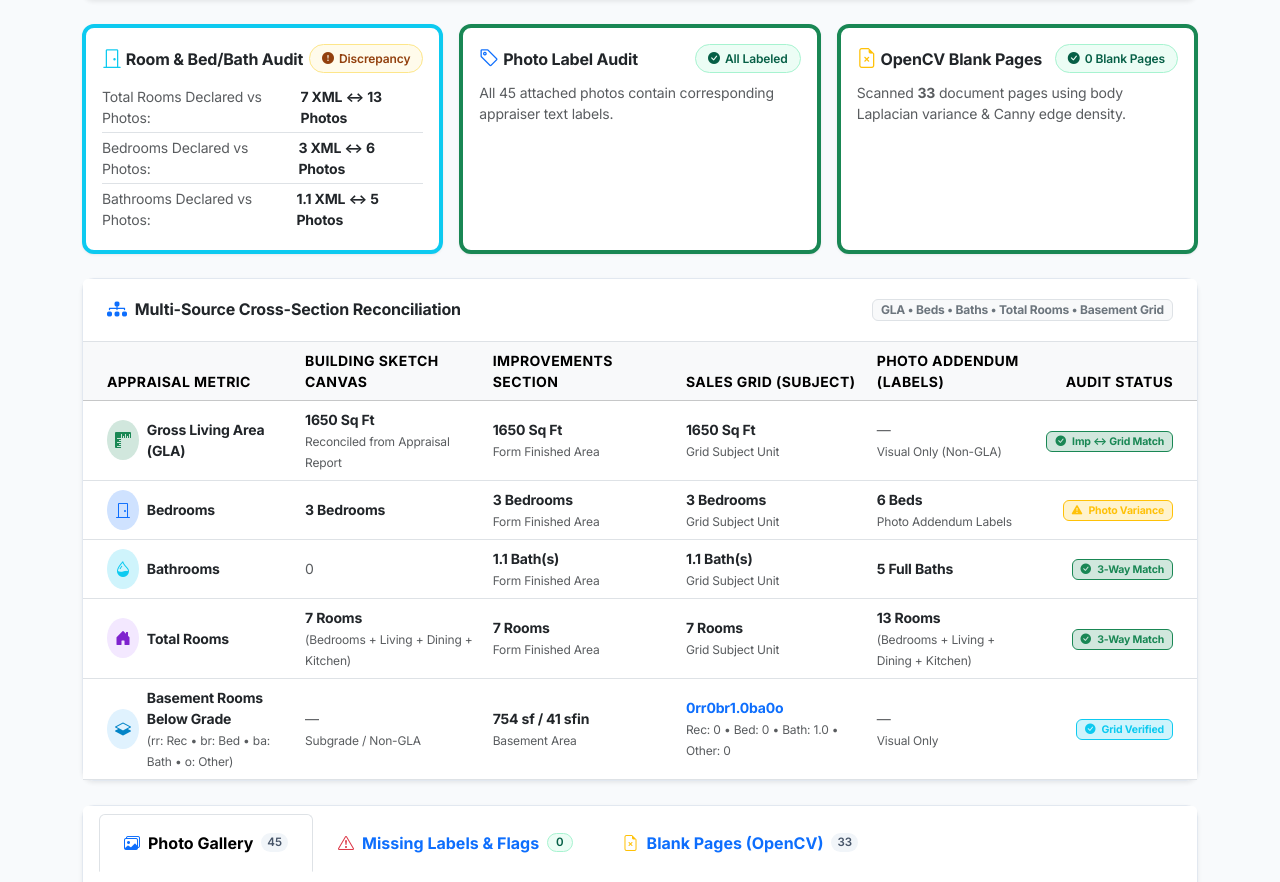
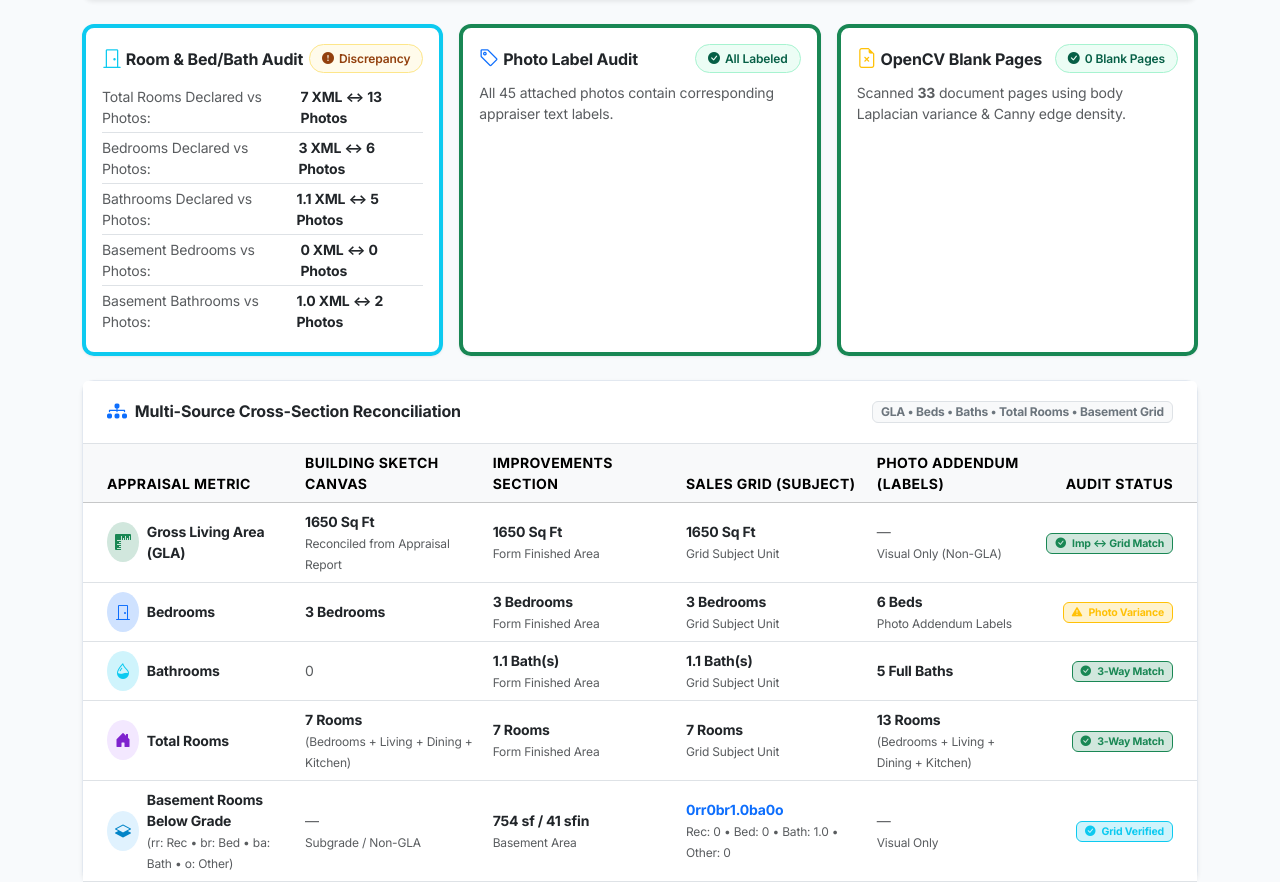
Before and after one commit to strdjrbservices/Photo-label-missing-photo-and-missing-label-and-blank-page-POC---Copy, a Django app: page /audit/25/ in a window 1280 px wide. Shown: the part 409-1291 px from the top of the page. Run offline with Django 5.2, Linux system fonts and the light colour scheme; data comes from the database, SQL or seed files in the repository.

Commit message:
Add Basement Bedrooms and Bathrooms reconciliation to Room & Bed/Bath Audit summary card

```diff
--- a/audit_app/models.py
+++ b/audit_app/models.py
@@ -93,6 +93,36 @@ class ReportAudit(models.Model):
             return int(self.bathroom_photos_identified) < int(self.total_bathrooms)
         return False
 
+    @property
+    def basement_bedroom_discrepancy(self):
+        """Returns True if declared basement bedrooms differs from photo evidence."""
+        if self.basement_br is not None:
+            count = 0
+            for slot in self.photo_slots.all():
+                if slot.has_image:
+                    raw_l = (slot.raw_label or '').lower()
+                    norm_l = (slot.normalized_label or '').lower()
+                    if any(w in raw_l or w in norm_l for w in ['basement', 'bsmt', 'cellar', 'lower level', 'below grade']):
+                        if any(b in raw_l for b in ['bedroom', 'bed', 'bdrm', 'br']) or norm_l == 'bedroom':
+                            count += 1
+            return count != self.basement_br
+        return False
+
+    @property
+    def basement_bathroom_discrepancy(self):
+        """Returns True if declared basement bathrooms differs from photo evidence."""
+        if self.basement_ba is not None:
+            count = 0
+            for slot in self.photo_slots.all():
+                if slot.has_image:
+                    raw_l = (slot.raw_label or '').lower()
+                    norm_l = (slot.normalized_label or '').lower()
+                    if any(w in raw_l or w in norm_l for w in ['basement', 'bsmt', 'cellar', 'lower level', 'below grade']):
+                        if any(b in raw_l for b in ['bath', 'bathroom', 'bth', 'lavatory', 'powder']) or norm_l == 'bathroom':
+                            count += 1
+            return int(count) < int(self.basement_ba)
+        return False
+
 
 class AuditPhotoSlot(models.Model):
     STATUS_CHOICES = [
--- a/audit_app/views.py
+++ b/audit_app/views.py
@@ -109,11 +109,11 @@ def audit_detail_view(request, audit_id):
         norm_l = (slot.normalized_label or '').lower()
         if any(w in raw_l or w in norm_l for w in basement_keywords):
             basement_photos.append(slot)
-            if 'bedroom' in raw_l or norm_l == 'bedroom':
+            if any(b in raw_l for b in ['bedroom', 'bed', 'bdrm', 'br']) or norm_l == 'bedroom':
                 basement_bedroom_photos.append(slot)
-            elif 'bath' in raw_l or norm_l == 'bathroom':
+            elif any(b in raw_l for b in ['bath', 'bathroom', 'bth', 'lavatory', 'powder']) or norm_l == 'bathroom':
                 basement_bath_photos.append(slot)
-            elif any(w in raw_l for w in ['rec', 'recreation', 'living', 'family']) or norm_l == 'living room':
+            elif any(w in raw_l for w in ['rec', 'recreation', 'living', 'family', 'den', 'playroom']) or norm_l == 'living room':
                 basement_rec_photos.append(slot)
             else:
                 basement_other_photos.append(slot)
--- a/templates/audit_app/detail.html
+++ b/templates/audit_app/detail.html
@@ -108,7 +108,7 @@
                 <span class="fw-bold text-dark d-flex align-items-center gap-1">
                     <i class="bi bi-door-closed text-info fs-5"></i> Room & Bed/Bath Audit
                 </span>
-                {% if audit.bedroom_discrepancy or audit.total_rooms_discrepancy %}
+                {% if audit.bedroom_discrepancy or audit.total_rooms_discrepancy or audit.bathroom_discrepancy or audit.basement_bedroom_discrepancy or audit.basement_bathroom_discrepancy %}
                     <span class="pill-badge pill-warning"><i class="bi bi-exclamation-circle-fill"></i> Discrepancy</span>
                 {% else %}
                     <span class="pill-badge pill-success"><i class="bi bi-check-circle-fill"></i> Verified</span>
@@ -117,15 +117,23 @@
             <div class="small">
                 <div class="d-flex justify-content-between py-1 border-bottom">
                     <span class="text-muted">Total Rooms Declared vs Photos:</span>
-                    <span class="fw-bold text-dark">{{ audit.total_rooms|default:"-" }} XML &harr; {{ audit.room_photos_identified }} Photos</span>
+                    <span class="fw-bold text-dark">{{ audit.total_rooms|default:"-" }} {% if audit.report_type == 'XML' %}XML{% else %}PDF{% endif %} &harr; {{ audit.room_photos_identified }} Photos</span>
                 </div>
                 <div class="d-flex justify-content-between py-1 border-bottom">
                     <span class="text-muted">Bedrooms Declared vs Photos:</span>
-                    <span class="fw-bold text-dark">{{ audit.total_bedrooms|default:"-" }} XML &harr; {{ audit.bedroom_photos_identified }} Photos</span>
+                    <span class="fw-bold text-dark">{{ audit.total_bedrooms|default:"-" }} {% if audit.report_type == 'XML' %}XML{% else %}PDF{% endif %} &harr; {{ audit.bedroom_photos_identified }} Photos</span>
+                </div>
+                <div class="d-flex justify-content-between py-1 border-bottom">
+                    <span class="text-muted">Bathrooms Declared vs Photos:</span>
+                    <span class="fw-bold text-dark">{{ audit.total_bathrooms|default:"-" }} {% if audit.report_type == 'XML' %}XML{% else %}PDF{% endif %} &harr; {{ audit.bathroom_photos_identified }} Photos</span>
+                </div>
+                <div class="d-flex justify-content-between py-1 border-bottom">
+                    <span class="text-muted">Basement Bedrooms vs Photos:</span>
+                    <span class="fw-bold text-dark">{{ audit.basement_br|default:"0" }} {% if audit.report_type == 'XML' %}XML{% else %}PDF{% endif %} &harr; {{ basement_bedroom_photos|length }} Photos</span>
                 </div>
                 <div class="d-flex justify-content-between py-1">
-                    <span class="text-muted">Bathrooms Declared vs Photos:</span>
-                    <span class="fw-bold text-dark">{{ audit.total_bathrooms|default:"-" }} XML &harr; {{ audit.bathroom_photos_identified }} Photos</span>
+                    <span class="text-muted">Basement Bathrooms vs Photos:</span>
+                    <span class="fw-bold text-dark">{{ audit.basement_ba|default:"0" }} {% if audit.report_type == 'XML' %}XML{% else %}PDF{% endif %} &harr; {{ basement_bath_photos|length }} Photos</span>
                 </div>
             </div>
         </div>
```
